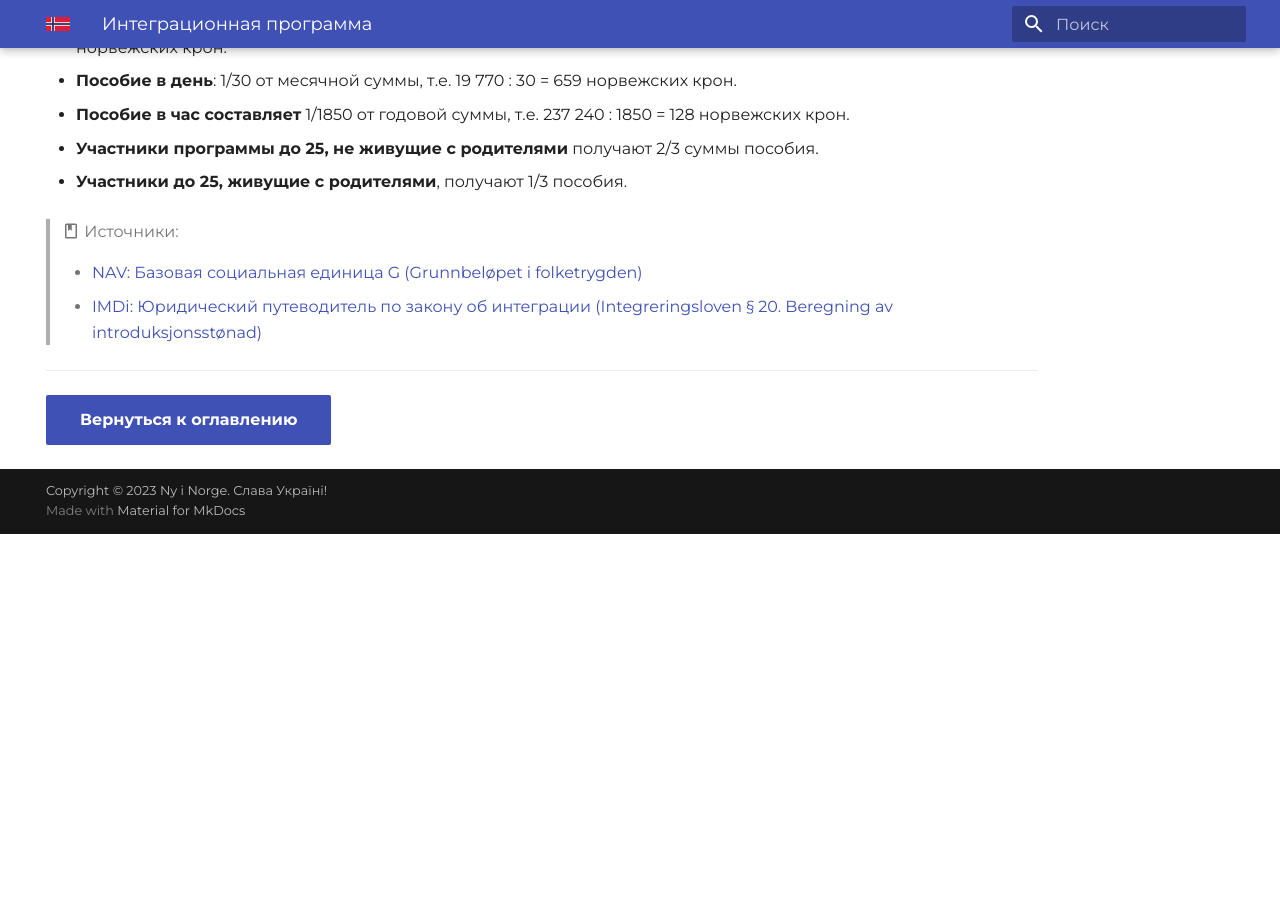
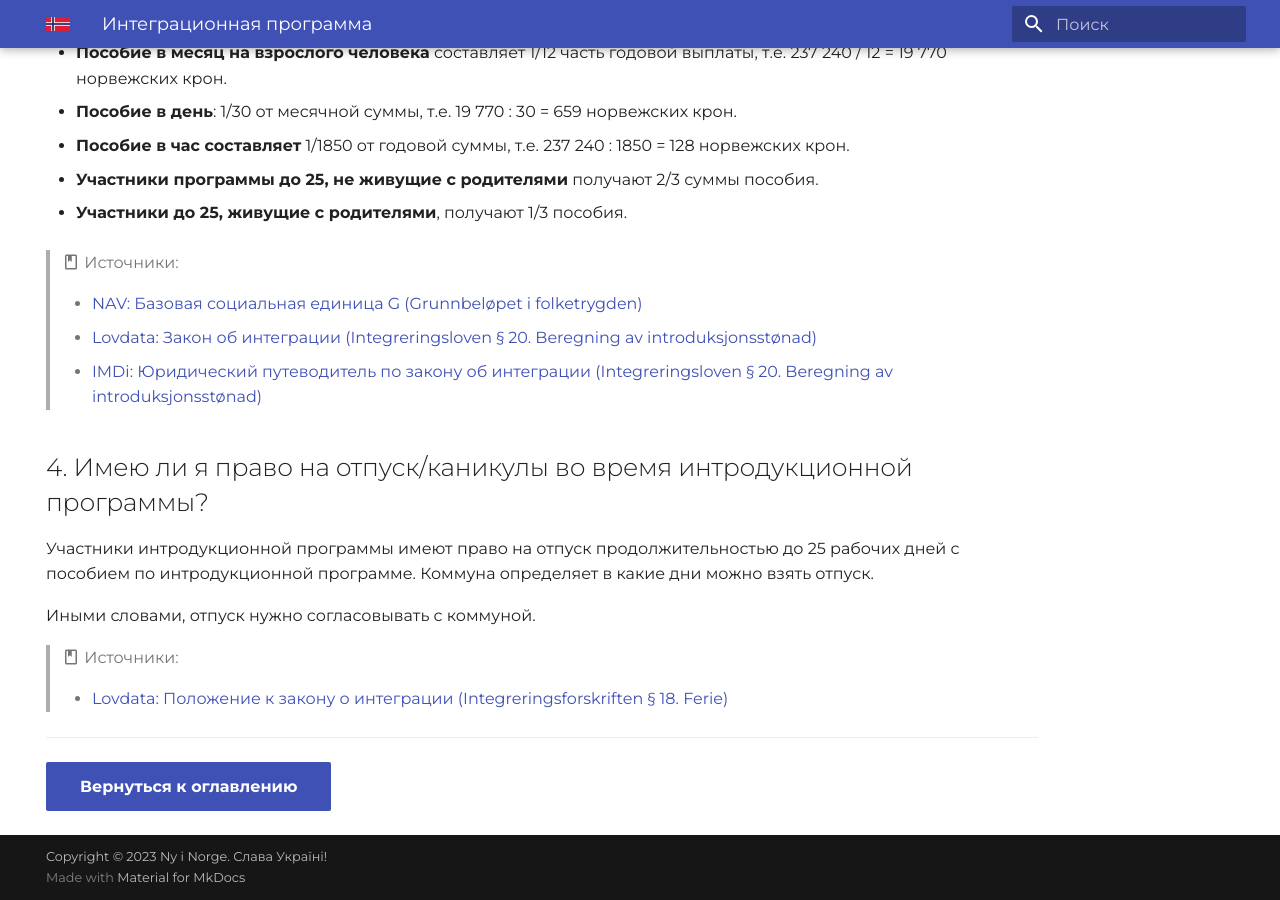
Before and after one commit to nyinorge/nyinorge.github.io, an MkDocs documentation site: the page built from docs/introduction-programme.md, in a window 1280 px wide and 900 px high, scrolled down 1191 px. Built offline with MkDocs 1.6.1 and Material for MkDocs 9.7.7, drawn with Linux system fonts in a browser that asks for light colours; before the commit the page ends 1725 px from its top, so only the background shows below that; some of the changed text lies outside the part shown.

Commit message:
Update introduction-programme.md: Add new question on holiday days

```diff
--- a/docs/introduction-programme.md
+++ b/docs/introduction-programme.md
@@ -43,7 +43,17 @@
 > :material-book-outline: Источники:
 >
 > - [NAV: Базовая социальная единица G (Grunnbeløpet i folketrygden)](https://www.nav.no/grunnbelopet)
+> - [Lovdata: Закон об интеграции (Integreringsloven § 20. Beregning av introduksjonsstønad)](https://lovdata.no/lov/2020-11-06-127/§20)
 > - [IMDi: Юридический путеводитель по закону об интеграции (Integreringsloven § 20. Beregning av introduksjonsstønad)](https://www.imdi.no/kvalifisering/regelverk/juridisk-veileder-til-integreringsloven/kapittel-5-introduksjonsstonad/)
+
+# 4. Имею ли я право на отпуск/каникулы во время интродукционной программы?
+Участники интродукционной программы имеют право на отпуск продолжительностью до 25 рабочих дней с пособием по интродукционной программе. Коммуна определяет в какие дни можно взять отпуск.
+
+Иными словами, отпуск нужно согласовывать с коммуной.
+
+> :material-book-outline: Источники:
+>
+> - [Lovdata: Положение к закону о интеграции (Integreringsforskriften § 18. Ferie)](https://lovdata.no/forskrift/2020-12-15-2912/§18)
 
 ---
 
```
